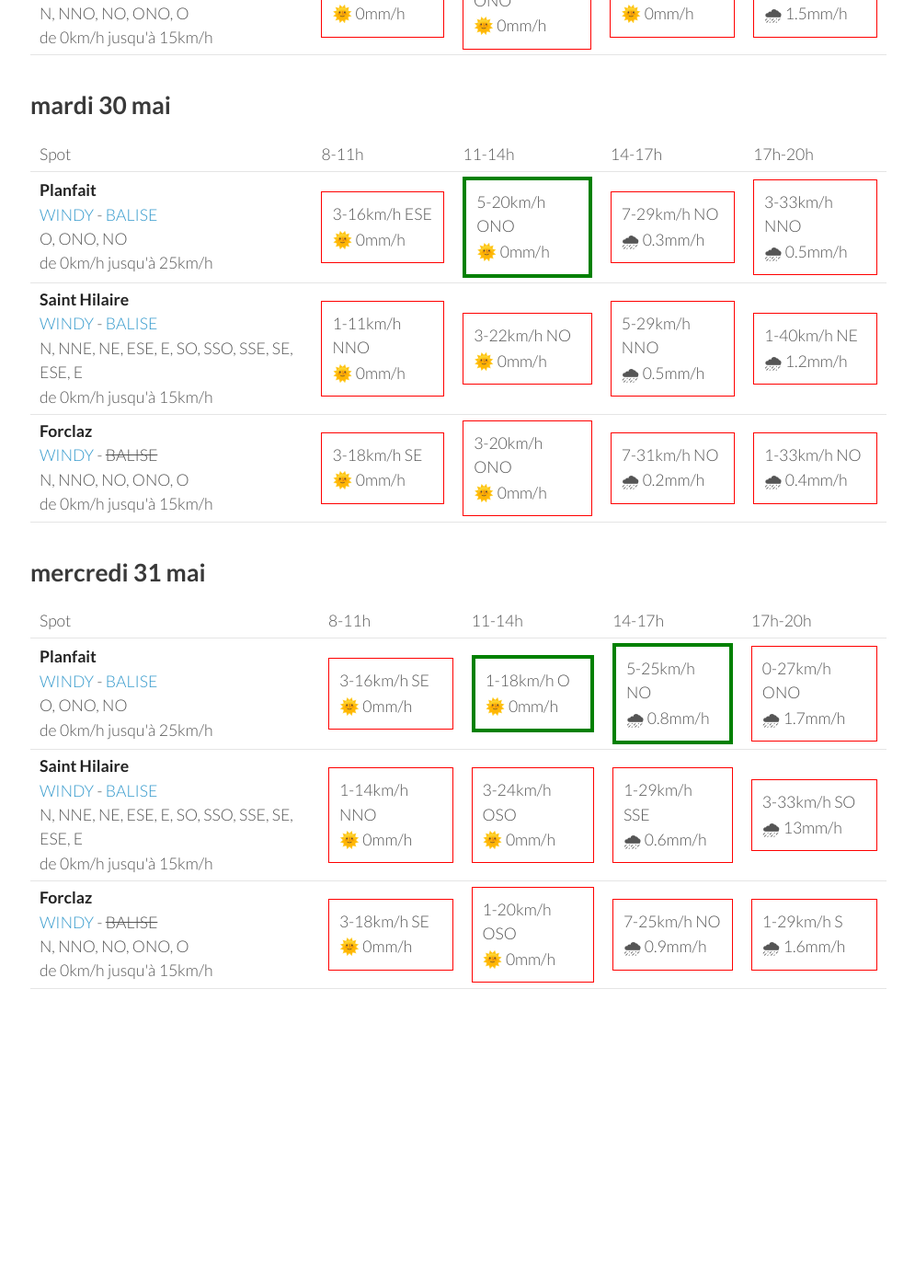
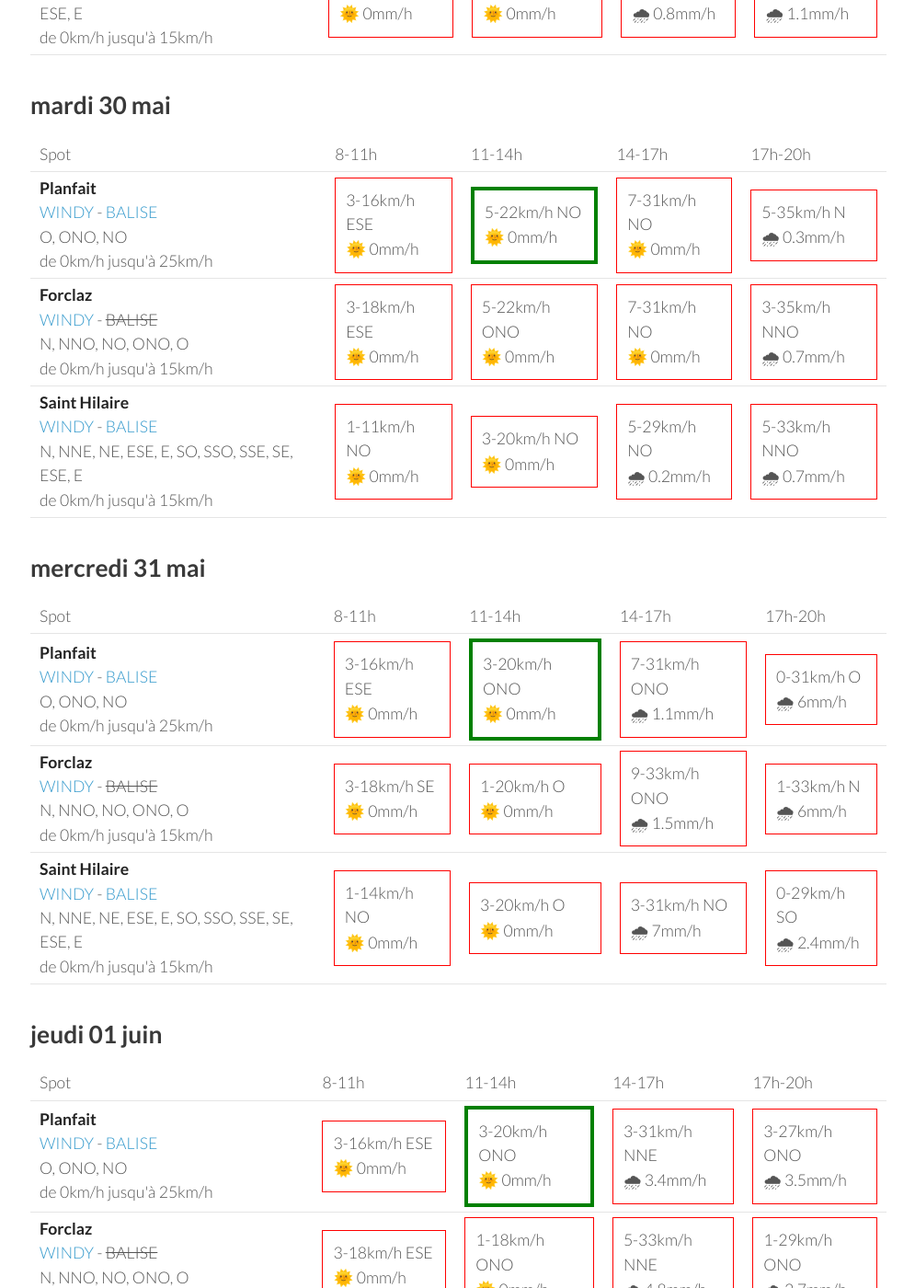
Before and after one commit to parapente-dans-le-nord/parapente-dans-le-nord.github.io, a Jekyll site: the page built from alpes_nord.markdown, in a window 1280 px wide and 1400 px high, scrolled down 1706 px. Shown: the whole window at 92% size, without its empty margins (25-1020 px from the left). Built offline with Jekyll 4.4.1, drawn with Linux system fonts in a browser that asks for light colours; before the commit the page ends 2909 px from its top, so only the background shows below that; some of the changed text lies outside the part shown.

Commit message:
update index.markdown

```diff
--- a/alpes_nord.markdown
+++ b/alpes_nord.markdown
@@ -116,30 +116,30 @@ page mise à jour le samedi 27 mai 06:26
 <tr>
         <td><strong>Planfait</strong><br><a href="https://windy.com/45.853/6.223?45.415,6.223,8">WINDY</a> - <span class=""><a href="https://www.openwindmap.org/PP496">BALISE</a> </span><br> <span class="vent-favorable">O, ONO, NO</span><br><span class="force-vent">de 0km/h jusqu'à 25km/h</span> </td>
 
-            <td><div class="not-flyable"><p>3-16km/h ESE</p><p>🌞 0mm/h</p></div></td>
-            <td><div class="flyable"><p>5-22km/h ONO</p><p>🌞 0mm/h</p></div></td>
-            <td><div class="not-flyable"><p>9-33km/h NO</p><p>🌧 0.2mm/h</p></div></td>
-            <td><div class="not-flyable"><p>3-35km/h NNO</p><p>🌧 0.7mm/h</p></div></td>
+            <td><div class="not-flyable"><p>3-14km/h SE</p><p>🌞 0mm/h</p></div></td>
+            <td><div class="flyable"><p>5-20km/h ONO</p><p>🌞 0mm/h</p></div></td>
+            <td><div class="not-flyable"><p>9-33km/h NO</p><p>🌞 0mm/h</p></div></td>
+            <td><div class="not-flyable"><p>3-35km/h N</p><p>🌧 0.4mm/h</p></div></td>
+
+
+    </tr>
+<tr>
+        <td><strong>Forclaz</strong><br><a href="https://windy.com/45.814/6.247?45.375,6.246,8,m:eVwaglz">WINDY</a> - <span class="no-balise"> BALISE </span><br> <span class="vent-favorable">N, NNO, NO, ONO, O</span><br><span class="force-vent">de 0km/h jusqu'à 15km/h</span> </td>
+
+            <td><div class="not-flyable"><p>3-16km/h SE</p><p>🌞 0mm/h</p></div></td>
+            <td><div class="not-flyable"><p>3-20km/h ONO</p><p>🌞 0mm/h</p></div></td>
+            <td><div class="not-flyable"><p>9-33km/h NO</p><p>🌞 0mm/h</p></div></td>
+            <td><div class="not-flyable"><p>0-35km/h O</p><p>🌧 0.5mm/h</p></div></td>
 
 
     </tr>
 <tr>
         <td><strong>Saint Hilaire</strong><br><a href="https://windy.com/45.307/5.888?45.087,5.889,9,m:eUFagkX">WINDY</a> - <span class=""><a href="http://www.balisemeteo.com/balise.php?idBalise=61">BALISE</a> </span><br> <span class="vent-favorable">N, NNE, NE, ESE, E, SO, SSO, SSE, SE, ESE, E</span><br><span class="force-vent">de 0km/h jusqu'à 15km/h</span> </td>
 
-            <td><div class="not-flyable"><p>1-16km/h NNO</p><p>🌞 0mm/h</p></div></td>
+            <td><div class="not-flyable"><p>1-12km/h ONO</p><p>🌞 0mm/h</p></div></td>
             <td><div class="not-flyable"><p>3-20km/h ONO</p><p>🌞 0mm/h</p></div></td>
-            <td><div class="not-flyable"><p>3-27km/h ONO</p><p>🌧 1.2mm/h</p></div></td>
-            <td><div class="not-flyable"><p>1-33km/h SO</p><p>🌧 4.7mm/h</p></div></td>
-
-
-    </tr>
-<tr>
-        <td><strong>Forclaz</strong><br><a href="https://windy.com/45.814/6.247?45.375,6.246,8,m:eVwaglz">WINDY</a> - <span class="no-balise"> BALISE </span><br> <span class="vent-favorable">N, NNO, NO, ONO, O</span><br><span class="force-vent">de 0km/h jusqu'à 15km/h</span> </td>
-
-            <td><div class="not-flyable"><p>3-18km/h SE</p><p>🌞 0mm/h</p></div></td>
-            <td><div class="not-flyable"><p>3-20km/h ONO</p><p>🌞 0mm/h</p></div></td>
-            <td><div class="not-flyable"><p>9-33km/h NO</p><p>🌞 0mm/h</p></div></td>
-            <td><div class="not-flyable"><p>1-35km/h SO</p><p>🌧 1.5mm/h</p></div></td>
+            <td><div class="not-flyable"><p>5-27km/h NO</p><p>🌧 0.8mm/h</p></div></td>
+            <td><div class="not-flyable"><p>1-29km/h OSO</p><p>🌧 1.1mm/h</p></div></td>
 
 
     </tr>
@@ -163,29 +163,29 @@ page mise à jour le samedi 27 mai 06:26
         <td><strong>Planfait</strong><br><a href="https://windy.com/45.853/6.223?45.415,6.223,8">WINDY</a> - <span class=""><a href="https://www.openwindmap.org/PP496">BALISE</a> </span><br> <span class="vent-favorable">O, ONO, NO</span><br><span class="force-vent">de 0km/h jusqu'à 25km/h</span> </td>
 
             <td><div class="not-flyable"><p>3-16km/h ESE</p><p>🌞 0mm/h</p></div></td>
-            <td><div class="flyable"><p>5-20km/h ONO</p><p>🌞 0mm/h</p></div></td>
-            <td><div class="not-flyable"><p>7-29km/h NO</p><p>🌧 0.3mm/h</p></div></td>
-            <td><div class="not-flyable"><p>3-33km/h NNO</p><p>🌧 0.5mm/h</p></div></td>
+            <td><div class="flyable"><p>5-22km/h NO</p><p>🌞 0mm/h</p></div></td>
+            <td><div class="not-flyable"><p>7-31km/h NO</p><p>🌞 0mm/h</p></div></td>
+            <td><div class="not-flyable"><p>5-35km/h N</p><p>🌧 0.3mm/h</p></div></td>
+
+
+    </tr>
+<tr>
+        <td><strong>Forclaz</strong><br><a href="https://windy.com/45.814/6.247?45.375,6.246,8,m:eVwaglz">WINDY</a> - <span class="no-balise"> BALISE </span><br> <span class="vent-favorable">N, NNO, NO, ONO, O</span><br><span class="force-vent">de 0km/h jusqu'à 15km/h</span> </td>
+
+            <td><div class="not-flyable"><p>3-18km/h ESE</p><p>🌞 0mm/h</p></div></td>
+            <td><div class="not-flyable"><p>5-22km/h ONO</p><p>🌞 0mm/h</p></div></td>
+            <td><div class="not-flyable"><p>7-31km/h NO</p><p>🌞 0mm/h</p></div></td>
+            <td><div class="not-flyable"><p>3-35km/h NNO</p><p>🌧 0.7mm/h</p></div></td>
 
 
     </tr>
 <tr>
         <td><strong>Saint Hilaire</strong><br><a href="https://windy.com/45.307/5.888?45.087,5.889,9,m:eUFagkX">WINDY</a> - <span class=""><a href="http://www.balisemeteo.com/balise.php?idBalise=61">BALISE</a> </span><br> <span class="vent-favorable">N, NNE, NE, ESE, E, SO, SSO, SSE, SE, ESE, E</span><br><span class="force-vent">de 0km/h jusqu'à 15km/h</span> </td>
 
-            <td><div class="not-flyable"><p>1-11km/h NNO</p><p>🌞 0mm/h</p></div></td>
-            <td><div class="not-flyable"><p>3-22km/h NO</p><p>🌞 0mm/h</p></div></td>
-            <td><div class="not-flyable"><p>5-29km/h NNO</p><p>🌧 0.5mm/h</p></div></td>
-            <td><div class="not-flyable"><p>1-40km/h NE</p><p>🌧 1.2mm/h</p></div></td>
-
-
-    </tr>
-<tr>
-        <td><strong>Forclaz</strong><br><a href="https://windy.com/45.814/6.247?45.375,6.246,8,m:eVwaglz">WINDY</a> - <span class="no-balise"> BALISE </span><br> <span class="vent-favorable">N, NNO, NO, ONO, O</span><br><span class="force-vent">de 0km/h jusqu'à 15km/h</span> </td>
-
-            <td><div class="not-flyable"><p>3-18km/h SE</p><p>🌞 0mm/h</p></div></td>
-            <td><div class="not-flyable"><p>3-20km/h ONO</p><p>🌞 0mm/h</p></div></td>
-            <td><div class="not-flyable"><p>7-31km/h NO</p><p>🌧 0.2mm/h</p></div></td>
-            <td><div class="not-flyable"><p>1-33km/h NO</p><p>🌧 0.4mm/h</p></div></td>
+            <td><div class="not-flyable"><p>1-11km/h NO</p><p>🌞 0mm/h</p></div></td>
+            <td><div class="not-flyable"><p>3-20km/h NO</p><p>🌞 0mm/h</p></div></td>
+            <td><div class="not-flyable"><p>5-29km/h NO</p><p>🌧 0.2mm/h</p></div></td>
+            <td><div class="not-flyable"><p>5-33km/h NNO</p><p>🌧 0.7mm/h</p></div></td>
 
 
     </tr>
@@ -208,20 +208,10 @@ page mise à jour le samedi 27 mai 06:26
 <tr>
         <td><strong>Planfait</strong><br><a href="https://windy.com/45.853/6.223?45.415,6.223,8">WINDY</a> - <span class=""><a href="https://www.openwindmap.org/PP496">BALISE</a> </span><br> <span class="vent-favorable">O, ONO, NO</span><br><span class="force-vent">de 0km/h jusqu'à 25km/h</span> </td>
 
-            <td><div class="not-flyable"><p>3-16km/h SE</p><p>🌞 0mm/h</p></div></td>
-            <td><div class="flyable"><p>1-18km/h O</p><p>🌞 0mm/h</p></div></td>
-            <td><div class="flyable"><p>5-25km/h NO</p><p>🌧 0.8mm/h</p></div></td>
-            <td><div class="not-flyable"><p>0-27km/h ONO</p><p>🌧 1.7mm/h</p></div></td>
-
-
-    </tr>
-<tr>
-        <td><strong>Saint Hilaire</strong><br><a href="https://windy.com/45.307/5.888?45.087,5.889,9,m:eUFagkX">WINDY</a> - <span class=""><a href="http://www.balisemeteo.com/balise.php?idBalise=61">BALISE</a> </span><br> <span class="vent-favorable">N, NNE, NE, ESE, E, SO, SSO, SSE, SE, ESE, E</span><br><span class="force-vent">de 0km/h jusqu'à 15km/h</span> </td>
-
-            <td><div class="not-flyable"><p>1-14km/h NNO</p><p>🌞 0mm/h</p></div></td>
-            <td><div class="not-flyable"><p>3-24km/h OSO</p><p>🌞 0mm/h</p></div></td>
-            <td><div class="not-flyable"><p>1-29km/h SSE</p><p>🌧 0.6mm/h</p></div></td>
-            <td><div class="not-flyable"><p>3-33km/h SO</p><p>🌧 13mm/h</p></div></td>
+            <td><div class="not-flyable"><p>3-16km/h ESE</p><p>🌞 0mm/h</p></div></td>
+            <td><div class="flyable"><p>3-20km/h ONO</p><p>🌞 0mm/h</p></div></td>
+            <td><div class="not-flyable"><p>7-31km/h ONO</p><p>🌧 1.1mm/h</p></div></td>
+            <td><div class="not-flyable"><p>0-31km/h O</p><p>🌧 6mm/h</p></div></td>
 
 
     </tr>
@@ -229,9 +219,19 @@ page mise à jour le samedi 27 mai 06:26
         <td><strong>Forclaz</strong><br><a href="https://windy.com/45.814/6.247?45.375,6.246,8,m:eVwaglz">WINDY</a> - <span class="no-balise"> BALISE </span><br> <span class="vent-favorable">N, NNO, NO, ONO, O</span><br><span class="force-vent">de 0km/h jusqu'à 15km/h</span> </td>
 
             <td><div class="not-flyable"><p>3-18km/h SE</p><p>🌞 0mm/h</p></div></td>
-            <td><div class="not-flyable"><p>1-20km/h OSO</p><p>🌞 0mm/h</p></div></td>
-            <td><div class="not-flyable"><p>7-25km/h NO</p><p>🌧 0.9mm/h</p></div></td>
-            <td><div class="not-flyable"><p>1-29km/h S</p><p>🌧 1.6mm/h</p></div></td>
+            <td><div class="not-flyable"><p>1-20km/h O</p><p>🌞 0mm/h</p></div></td>
+            <td><div class="not-flyable"><p>9-33km/h ONO</p><p>🌧 1.5mm/h</p></div></td>
+            <td><div class="not-flyable"><p>1-33km/h N</p><p>🌧 6mm/h</p></div></td>
+
+
+    </tr>
+<tr>
+        <td><strong>Saint Hilaire</strong><br><a href="https://windy.com/45.307/5.888?45.087,5.889,9,m:eUFagkX">WINDY</a> - <span class=""><a href="http://www.balisemeteo.com/balise.php?idBalise=61">BALISE</a> </span><br> <span class="vent-favorable">N, NNE, NE, ESE, E, SO, SSO, SSE, SE, ESE, E</span><br><span class="force-vent">de 0km/h jusqu'à 15km/h</span> </td>
+
+            <td><div class="not-flyable"><p>1-14km/h NO</p><p>🌞 0mm/h</p></div></td>
+            <td><div class="not-flyable"><p>3-20km/h O</p><p>🌞 0mm/h</p></div></td>
+            <td><div class="not-flyable"><p>3-31km/h NO</p><p>🌧 7mm/h</p></div></td>
+            <td><div class="not-flyable"><p>0-29km/h SO</p><p>🌧 2.4mm/h</p></div></td>
 
 
     </tr>
@@ -239,3 +239,49 @@ page mise à jour le samedi 27 mai 06:26
 </tbody>
 </table>
 {:/}
+## jeudi 01 juin
+
+{::nomarkdown}
+<table>
+  <tbody>
+    <tr>
+      <td>Spot</td>
+      <td>8-11h</td>
+      <td>11-14h</td>
+      <td>14-17h</td>
+      <td>17h-20h</td>
+    </tr>
+<tr>
+        <td><strong>Planfait</strong><br><a href="https://windy.com/45.853/6.223?45.415,6.223,8">WINDY</a> - <span class=""><a href="https://www.openwindmap.org/PP496">BALISE</a> </span><br> <span class="vent-favorable">O, ONO, NO</span><br><span class="force-vent">de 0km/h jusqu'à 25km/h</span> </td>
+
+            <td><div class="not-flyable"><p>3-16km/h ESE</p><p>🌞 0mm/h</p></div></td>
+            <td><div class="flyable"><p>3-20km/h ONO</p><p>🌞 0mm/h</p></div></td>
+            <td><div class="not-flyable"><p>3-31km/h NNE</p><p>🌧 3.4mm/h</p></div></td>
+            <td><div class="not-flyable"><p>3-27km/h ONO</p><p>🌧 3.5mm/h</p></div></td>
+
+
+    </tr>
+<tr>
+        <td><strong>Forclaz</strong><br><a href="https://windy.com/45.814/6.247?45.375,6.246,8,m:eVwaglz">WINDY</a> - <span class="no-balise"> BALISE </span><br> <span class="vent-favorable">N, NNO, NO, ONO, O</span><br><span class="force-vent">de 0km/h jusqu'à 15km/h</span> </td>
+
+            <td><div class="not-flyable"><p>3-18km/h ESE</p><p>🌞 0mm/h</p></div></td>
+            <td><div class="not-flyable"><p>1-18km/h ONO</p><p>🌞 0mm/h</p></div></td>
+            <td><div class="not-flyable"><p>5-33km/h NNE</p><p>🌧 4.8mm/h</p></div></td>
+            <td><div class="not-flyable"><p>1-29km/h ONO</p><p>🌧 2.7mm/h</p></div></td>
+
+
+    </tr>
+<tr>
+        <td><strong>Saint Hilaire</strong><br><a href="https://windy.com/45.307/5.888?45.087,5.889,9,m:eUFagkX">WINDY</a> - <span class=""><a href="http://www.balisemeteo.com/balise.php?idBalise=61">BALISE</a> </span><br> <span class="vent-favorable">N, NNE, NE, ESE, E, SO, SSO, SSE, SE, ESE, E</span><br><span class="force-vent">de 0km/h jusqu'à 15km/h</span> </td>
+
+            <td><div class="not-flyable"><p>1-12km/h ONO</p><p>🌞 0mm/h</p></div></td>
+            <td><div class="not-flyable"><p>3-20km/h ONO</p><p>🌞 0mm/h</p></div></td>
+            <td><div class="not-flyable"><p>3-33km/h NO</p><p>🌧 0.2mm/h</p></div></td>
+            <td><div class="not-flyable"><p>3-27km/h NO</p><p>🌧 10mm/h</p></div></td>
+
+
+    </tr>
+
+</tbody>
+</table>
+{:/}
```
Also changed, not shown: other parts of alpes_nord.markdown (+1 -1 lines).
